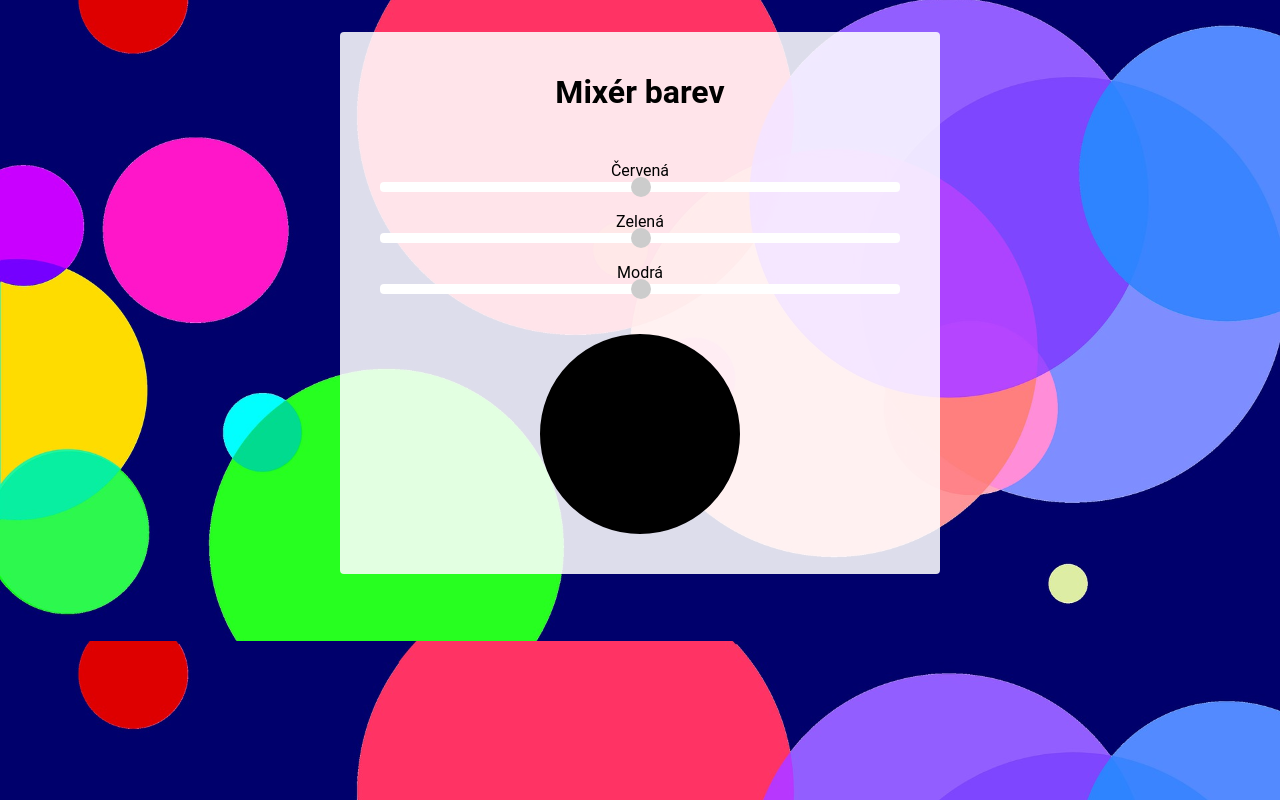
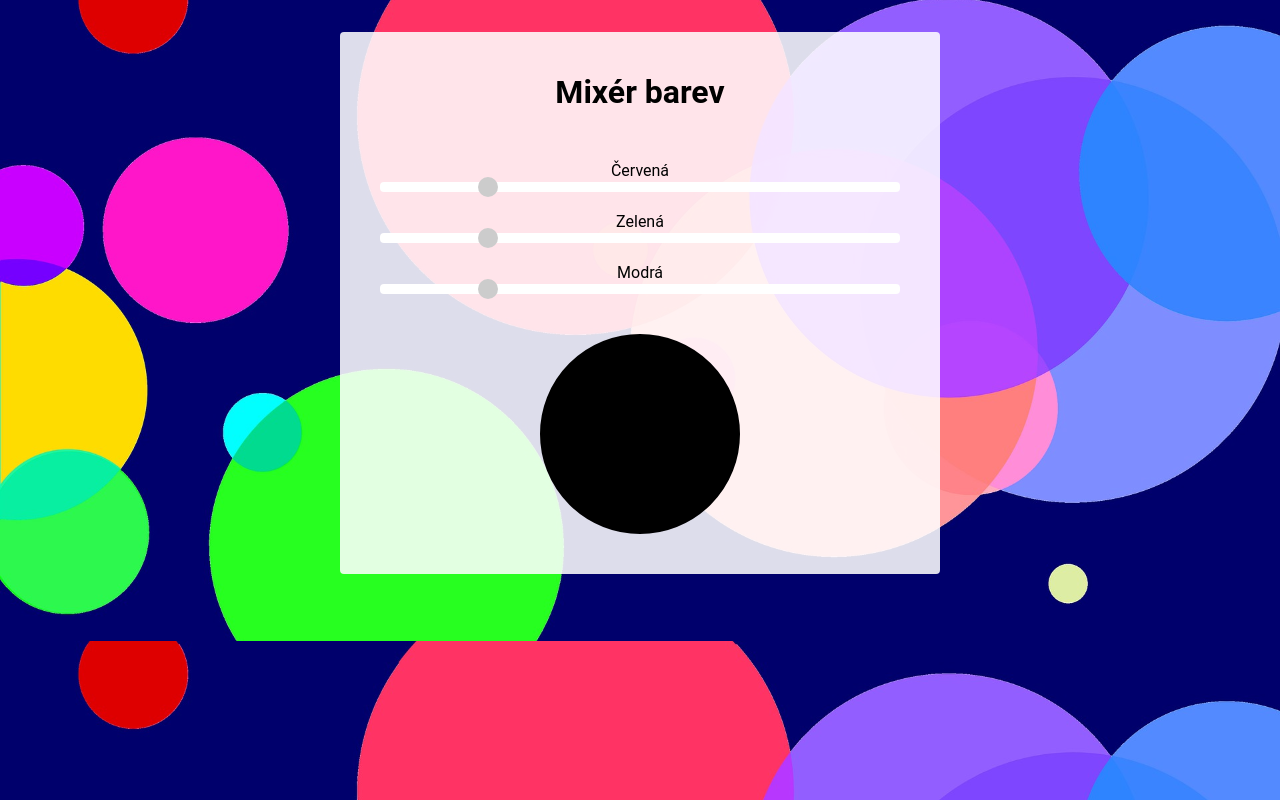
Before and after one commit to Zanetaa/mixer-barev, a React app: page / in a window 1280 px wide. Built offline with nearby package versions, Linux system fonts and the light colour scheme.

Commit message:
úpravy 26.3.

```diff
--- a/src/ColorSlider/index.jsx
+++ b/src/ColorSlider/index.jsx
@@ -2,13 +2,7 @@ import React from 'react';
 import './style.css';
 import { useState } from 'react';
 
-export const ColorSlider = ({
-  baseColor,
-  colorName,
-  onValueChange,
-  value,
-  setValue,
-}) => {
+export const ColorSlider = ({ baseColor, colorName, onValueChange, value }) => {
   return (
     <>
       <label htmlFor={baseColor}>{colorName}</label>
@@ -18,9 +12,7 @@ export const ColorSlider = ({
         id={'${baseColor}Slider'}
         min="0"
         max="255"
-        value={value}
-        onChange={(event) => {
-          setValue = event.target.value;
+        onChange={() => {
           onValueChange(value);
         }}
       />
--- a/src/ColorSlider/style.css
+++ b/src/ColorSlider/style.css
@@ -4,13 +4,6 @@
   background: #ccc;
   cursor: pointer;
   border-radius: 50%;
-}
-
-.sliders {
-  display: flex;
-  flex-direction: column;
-  align-items: center;
-  margin-top: 50px;
 }
 
 .slider {
--- a/src/index.jsx
+++ b/src/index.jsx
@@ -8,7 +8,6 @@ const App = () => {
   const [redValue, setRedValue] = useState(0);
   const [greenValue, setGreenValue] = useState(0);
   const [blueValue, setBlueValue] = useState(0);
-  const [value, setValue] = useState(0);
 
   const mystyle = {
     backgroundColor: 'rgb(${redValue}, ${greenValue}, ${blueValue})',
@@ -31,19 +30,22 @@ const App = () => {
       <h1>Mixér barev</h1>
       <div className="sliders">
         <ColorSlider
-          baseColor={redValue}
+          baseColor="red"
           colorName="Červená"
           onValueChange={handleValueChangeRed}
+          value={redValue}
         />
         <ColorSlider
-          baseColor={greenValue}
+          baseColor="green"
           colorName="Zelená"
           onValueChange={handleValueChangeGreen}
+          value={greenValue}
         />
         <ColorSlider
-          baseColor={blueValue}
+          baseColor="blue"
           colorName="Modrá"
           onValueChange={handleValueChangeBlue}
+          value={blueValue}
         />
       </div>
       <div className="color-box" id="color-box" style={mystyle}></div>
```
